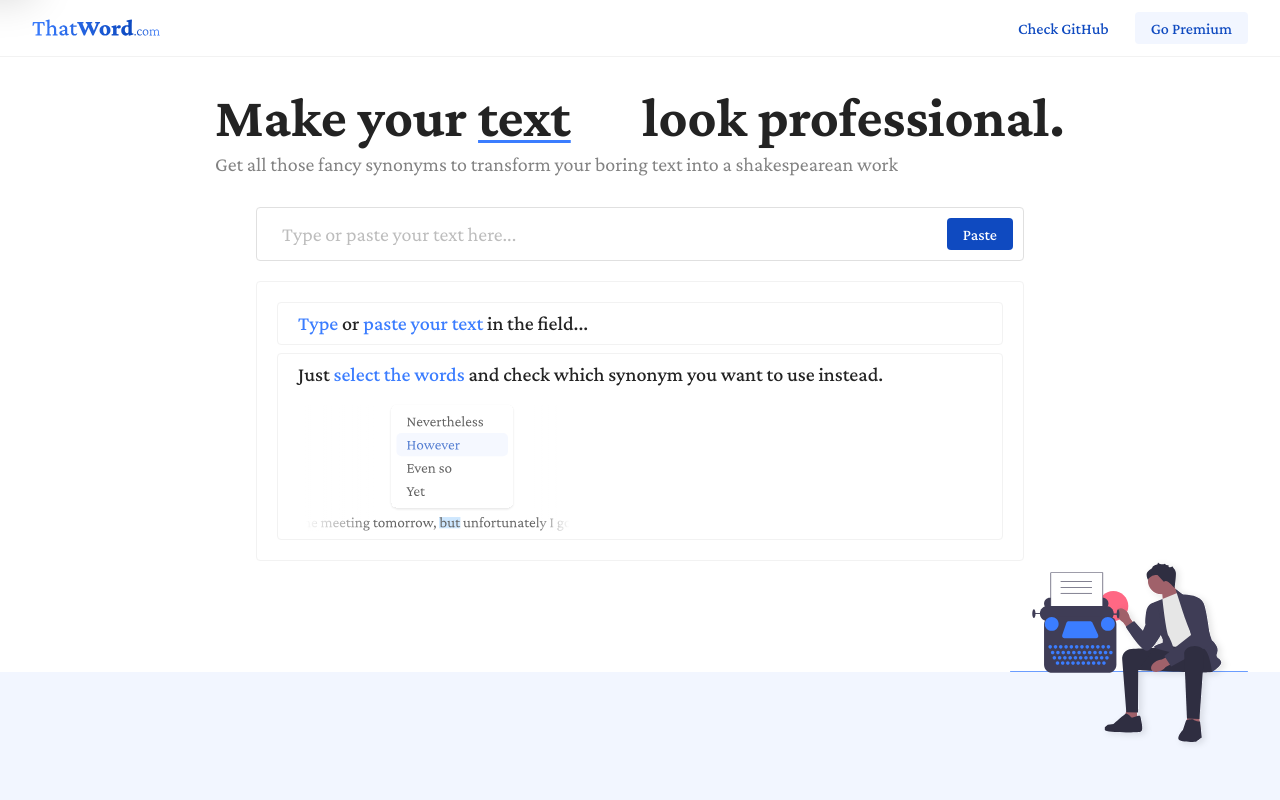
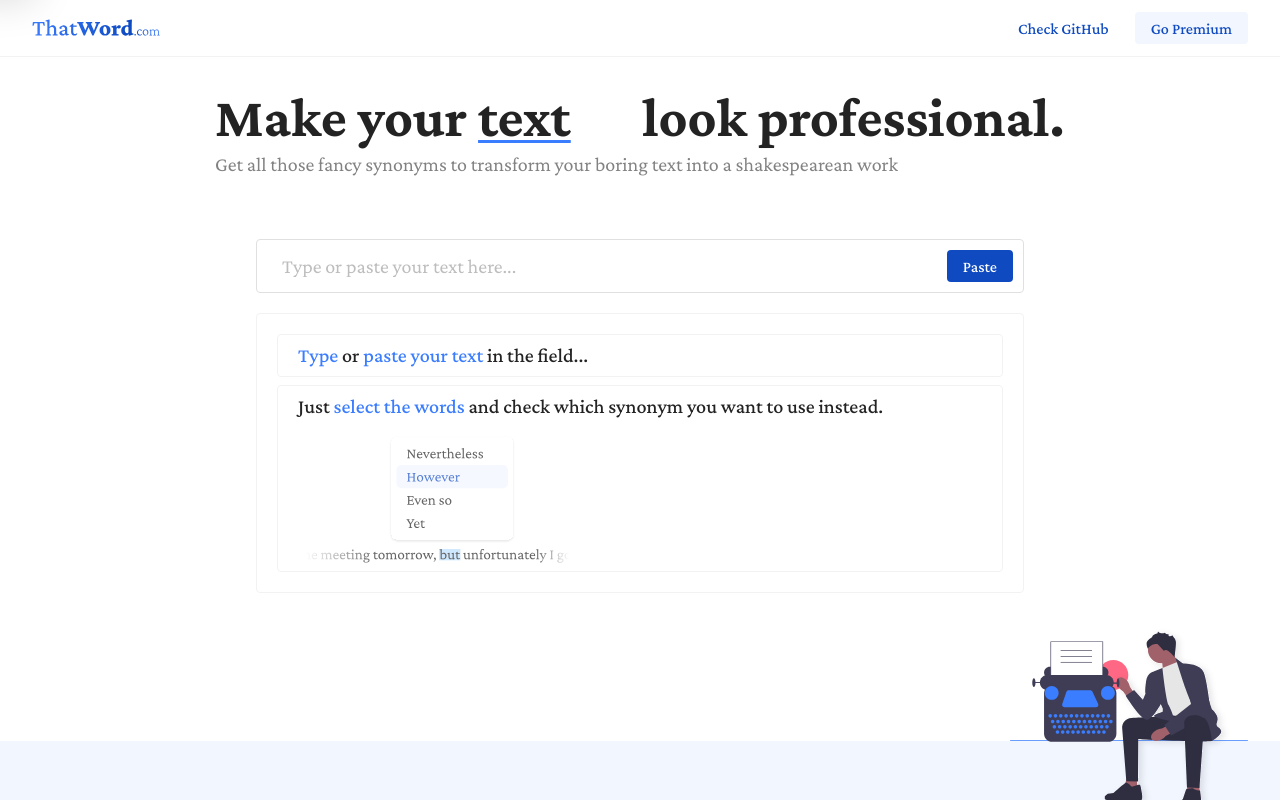
Before and after one commit to rcstudiossa/words_sidnet, a React (Vite) app: page / in a window 1280 px wide. Built offline with nearby package versions, Linux system fonts and the light colour scheme.

Commit message:
Clipboard actions improvement

```diff
--- a/src/components/Output/index.tsx
+++ b/src/components/Output/index.tsx
@@ -15,7 +15,7 @@ const Container: FC<ContainerProps> = styled.div`
   display: flex;
   flex-direction: column;
   border: 1px solid ${({ theme }) => theme.colors.grey.g500};
-  margin-top: ${({ theme }) => theme.spacing.large};
+  margin: ${({ theme }) => theme.spacing.large} 0;
   padding: ${({ theme }) => theme.spacing.large};
   border-radius: ${({ theme }) => theme.sizing.xxxsmall};
   div:first-child {
--- a/src/components/TextInput/index.tsx
+++ b/src/components/TextInput/index.tsx
@@ -19,10 +19,10 @@ const Container: FC<ContainerProps> = styled.div`
 `;
 
 interface InputProps {
+  id: any;
   placeholder?: string;
   type?: string;
   onChange?: Function;
-  onButtonClick?: Function;
 }
 
 const Input: FC<InputProps> = styled.input`
@@ -35,11 +35,21 @@ const Input: FC<InputProps> = styled.input`
   margin: 0 ${({ theme }) => theme.spacing.small};
 `;
 
-const TextInput: FC<InputProps> = ({ placeholder, type, onChange, onButtonClick }) => {
+interface TextInputProps {
+  id: string;
+  placeholder?: string;
+  defaultValue?: string;
+  type?: string;
+  buttonColor?: "dark" | "light";
+  onChange?: Function;
+  onButtonClick?: Function;
+}
+
+const TextInput: FC<TextInputProps> = ({ id, placeholder, type, buttonColor, onChange, onButtonClick }) => {
   return (
     <Container>
-      <Input placeholder={placeholder} type={type} onChange={onChange} />
-      <Button text="Paste" color="dark" onClick={onButtonClick} />
+      <Input id={id} placeholder={placeholder} type={type} onChange={onChange} />
+      <Button text="Paste" color={buttonColor} onClick={onButtonClick} />
     </Container>
   );
 };
--- a/src/pages/HomePage/index.tsx
+++ b/src/pages/HomePage/index.tsx
@@ -8,6 +8,7 @@ import Title from "../../components/Title";
 import TextInput from "../../components/TextInput";
 import Popover from "../../components/Popover";
 import Output from "../../components/Output";
+import Button from "../../components/Button";
 
 interface ContainerProps {
   children: ReactNode;
@@ -46,6 +47,13 @@ const Content: FC<{ children?: ReactNode }> = styled.div`
   }
 `;
 
+const MainContent: FC<{ children?: ReactNode }> = styled.div`
+  display: flex;
+  flex-direction: column;
+  align-items: flex-end;
+  padding-top: ${({ theme }) => theme.spacing.xxlarge};
+`;
+
 const Spacer: FC = styled.div`
   flex: 1;
   display: flex;
@@ -70,13 +78,14 @@ const Footer: FC<{ children?: ReactNode }> = styled.div`
   display: flex;
   background-color: ${({ theme }) => theme.colors.primary.light};
   justify-content: flex-end;
-  margin-top: ${({ theme }) => theme.spacing.xxlarge};
+  margin-top: 8em;
 `;
 
 const HomePage: FC = () => {
   const BASE_URL = "https://wordsapiv1.p.rapidapi.com/words";
   const API_KEY = "7c3a9ce94emsh3e80a46aad536cbp1a1748jsn2e48a87d779c";
 
+  const [inputText, setInputText] = useState("");
   const [displayedText, setDisplayedText] = useState("");
   const [selectedText, setSelectedText] = useState("");
   const [selectedPosition, setSelectedPosition] = useState([0, 0]);
@@ -92,13 +101,27 @@ const HomePage: FC = () => {
     }
   }, [selectedText]);
 
+  useEffect(() => {
+    setDisplayedText(inputText);
+  }, [inputText]);
+
   const getTextInput = (event: React.ChangeEvent<HTMLInputElement>) => {
-    setDisplayedText(event.target.value);
+    setInputText(event.target.value);
   };
 
-  const getClipboardContent = async () => {
+  const setTextInputValue = (value: string) => {
+    const input = document.getElementById("input-text") as HTMLInputElement;
+    input.value = value;
+    setInputText(value);
+  };
+
+  const pasteClipboardContent = async () => {
     const clipboardContent = await navigator.clipboard.readText();
-    setDisplayedText(clipboardContent);
+    setTextInputValue(clipboardContent);
+  };
+
+  const copyToClipboard = async () => {
+    await navigator.clipboard.writeText(displayedText);
   };
 
   const getSelection = () => {
@@ -144,10 +167,13 @@ const HomePage: FC = () => {
       <Header />
       <Content>
         <Title />
+        <MainContent>
           <TextInput
+            id="input-text"
             placeholder="Type or paste your text here..."
+            buttonColor={inputText.length > 0 ? "light" : "dark"}
             onChange={getTextInput}
-          onButtonClick={getClipboardContent}
+            onButtonClick={pasteClipboardContent}
           />
           <Popover
             selectedPosition={selectedPosition}
@@ -156,6 +182,16 @@ const HomePage: FC = () => {
             responseCode={responseCode}
           />
           <Output rawText={displayedText} getSelection={getSelection} />
+          {displayedText.length > 0 ? (
+            <Button
+              text="Copy Results"
+              variant={inputText !== displayedText ? "filled" : "text"}
+              onClick={copyToClipboard}
+            />
+          ) : (
+            <div />
+          )}
+        </MainContent>
         <Spacer />
         <Footer>
           <Illustration />
```
Lines whose indentation alone changed are shown as unchanged.
